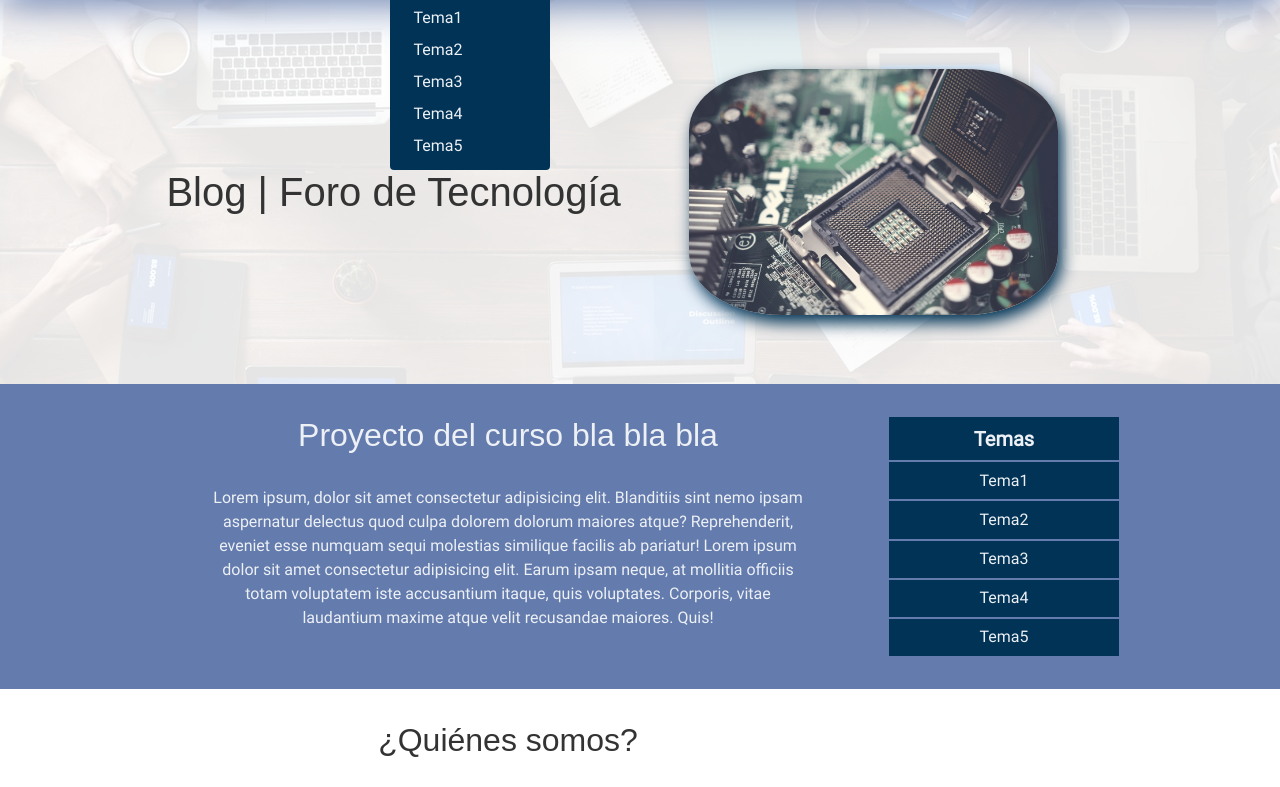
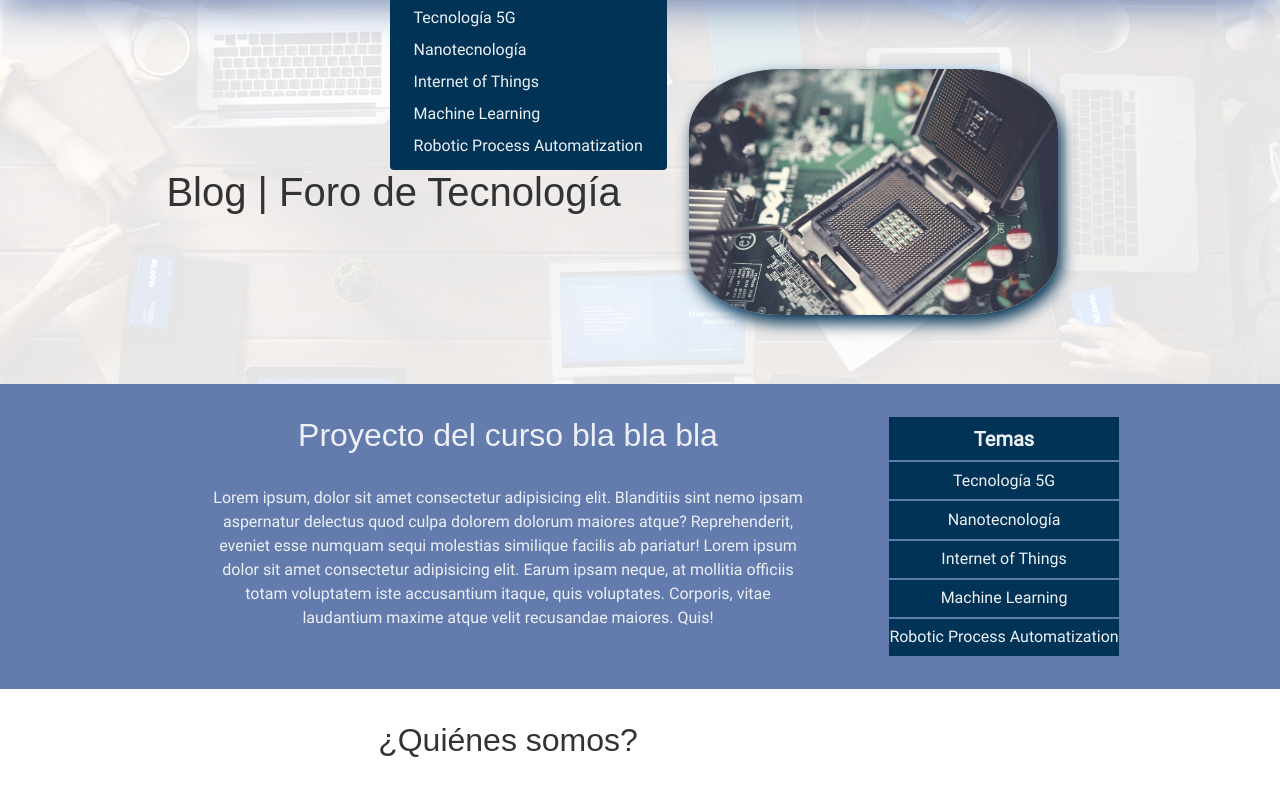
Before and after one commit to ArturoMorales93/Plataformas_II_Project, a Flask app: page / in a window 1280 px wide, after a click on "Temario". Shown: the part 56-843 px from the top of the page. Run offline with Flask 2, Linux system fonts and the light colour scheme; some libraries are stand-ins or nearby versions; some web fonts are replaced.

Commit message:
Ajustes de las páginas secundarias

```diff
--- a/project/arturo/routes.py
+++ b/project/arturo/routes.py
@@ -1,6 +1,8 @@
 from flask import render_template
 from . import arturo
+# Especificar el tema en la variable
+title = "Machine Learning"
 
-@arturo.route('/arturo', methods=['GET'])
+@arturo.route('/machine-learning', methods=['GET'])
 def arturo():
-    return render_template('index_arturo.html')
+    return render_template('machine-learning.html', title=title)
--- a/project/index/templates/base.html
+++ b/project/index/templates/base.html
@@ -33,11 +33,11 @@
                             Temario
                         </a>
                         <div class="dropdown-menu" aria-labelledby="navbarDropdown">
-                            <a class="dropdown-item" href="#">Tema1</a>
-                            <a class="dropdown-item" href="#">Tema2</a>
-                            <a class="dropdown-item" href="#">Tema3</a>
-                            <a class="dropdown-item" href="#">Tema4</a>
-                            <a class="dropdown-item" href="#">Tema5</a>
+                            <a class="dropdown-item" href="#">Tecnología 5G</a>
+                            <a class="dropdown-item" href="#">Nanotecnología</a>
+                            <a class="dropdown-item" href="#">Internet of Things</a>
+                            <a class="dropdown-item" href="/machine-learning">Machine Learning</a>
+                            <a class="dropdown-item" href="#">Robotic Process Automatization</a>
                         </div>
                     </li>
                     <li class="nav-item">
--- a/project/index/templates/index.html
+++ b/project/index/templates/index.html
@@ -36,19 +36,19 @@
                     Temas
                 </li>
                 <li class="temario-item">
-                    <a href="" class="temario-link">Tema1</a>
+                    <a href="" class="temario-link">Tecnología 5G</a>
                 </li>
                 <li class="temario-item">
-                    <a href="" class="temario-link">Tema2</a>
+                    <a href="" class="temario-link">Nanotecnología</a>
                 </li>
                 <li class="temario-item">
-                    <a href="" class="temario-link">Tema3</a>
+                    <a href="" class="temario-link">Internet of Things</a>
                 </li>
                 <li class="temario-item">
-                    <a href="" class="temario-link">Tema4</a>
+                    <a href="/machine-learning" class="temario-link">Machine Learning</a>
                 </li>
                 <li class="temario-item">
-                    <a href="" class="temario-link">Tema5</a>
+                    <a href="" class="temario-link">Robotic Process Automatization</a>
                 </li>
             </ul>
         </div>
--- a/project/static/css/styles.css
+++ b/project/static/css/styles.css
@@ -257,6 +257,8 @@ section:first-child {
   display: flex;
   justify-content: center;
   align-items: center;
+  text-align: center;
+  overflow-wrap: break-word;
 }
 
 /* Sección 3 */
```
Also changed, not shown: other parts of project/index/templates/base.html (+1 -1 lines), other parts of project/static/css/styles.css (+43 -0 lines), project/arturo/templates/index_arturo.html (deleted, +0 -9 lines), project/arturo/templates/machine-learning.html (added, +23 -0 lines), project/static/scss/layout/_layout.scss (+41 -0 lines), 1 other file.
